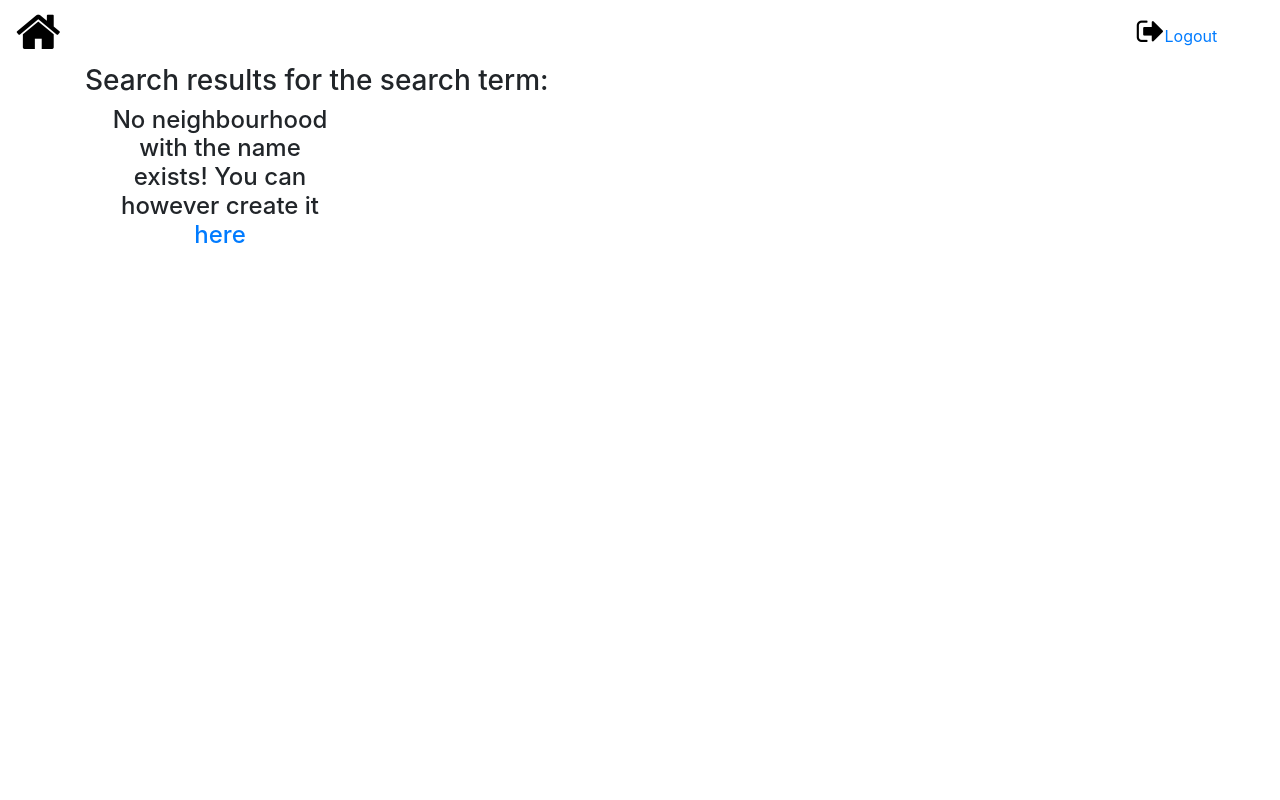
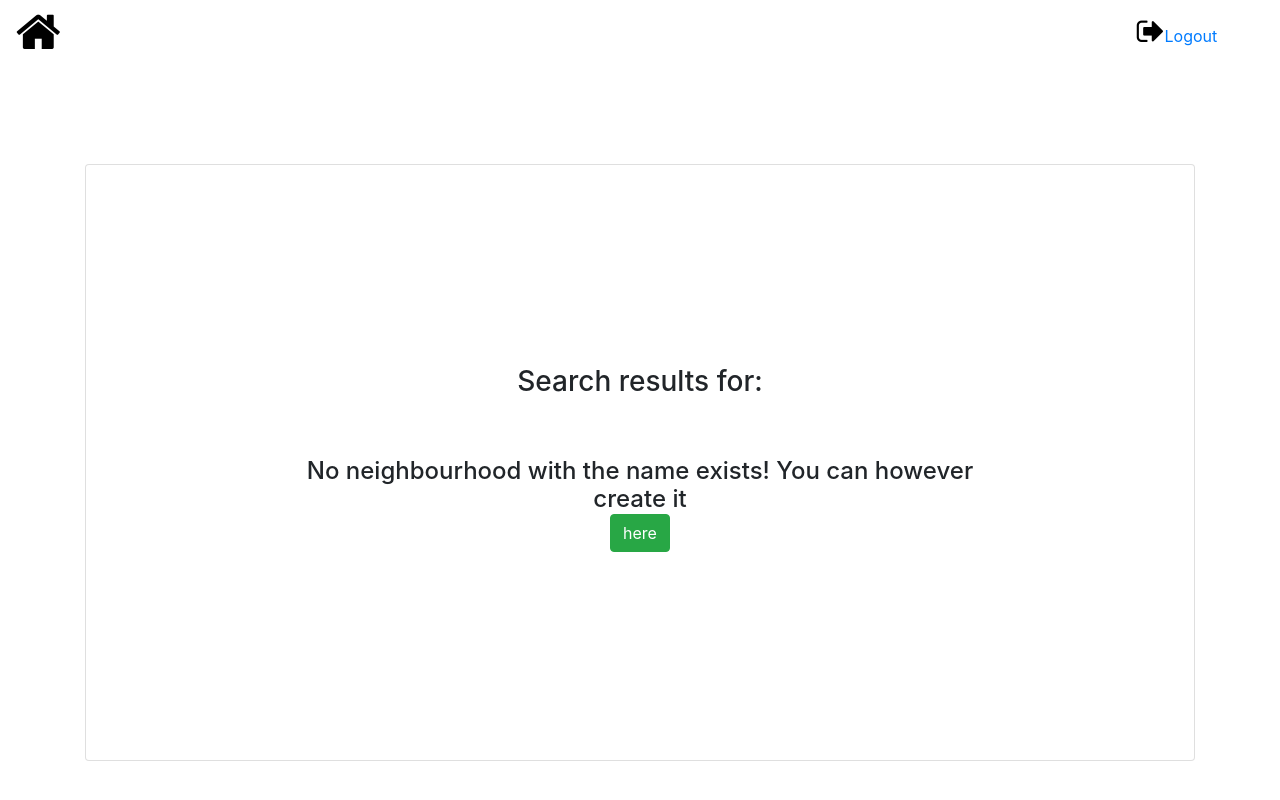
Before and after one commit to erastus-1/Mtaafix, a Django app: template mtaapp/templates/search.html in a window 1280 px wide. Run offline with Django 3.2, Linux system fonts and the light colour scheme; the template is opened without the code that fills it, so the values that code supplies are empty; some libraries are stand-ins or nearby versions.

Commit message:
changed some templates

```diff
--- a/mtaapp/templates/search.html
+++ b/mtaapp/templates/search.html
@@ -2,14 +2,15 @@
 
 
 {% block content%}
-<div class="container">
+<div class="container" style="text-align: center; padding-top: 100px;">
     <div class="row">
-        <div class="col-md-6">
-            <h3>Search results for the search term: <strong>{{message}}</strong></h3>
+        <div class=""></div>
+        <div class="col-md-12">
+            <div class="card" style="text-align: center; padding: 200px;">
+            <h3>Search results for: <strong>{{message}}</strong></h3>
             {%if hoods%}
             {% for hood in hoods %}
-            <div class="card">
-                <div class="card-title">
+               <div class="card-title">
                     {{hood.name}}
                 </div>
                 <div class="card-body">
@@ -20,10 +21,9 @@
 
         {%endfor%}
         {% else %}
-        <div class="col-md-6">
-            <h4 class="text-center">No neighbourhood with the name <strong>{{message}}</strong> exists! You can however
-                create it <a href="{% url 'createHood' %}">here</a></h4>
-        </div>
+            <h4 class="text-center" style="padding-top: 50px;">No neighbourhood with the name <strong>{{message}}</strong> exists! You can however
+                create it <br> <a href="{% url 'createHood' %}" class="btn btn-success">here</a></h4>
+
         {%endif%}
     </div>
 </div>
```
Also changed, not shown: mtaapp/templates/registration/login.html (+6 -3 lines), mtaapp/templates/registration/registration_form.html (+6 -4 lines).
